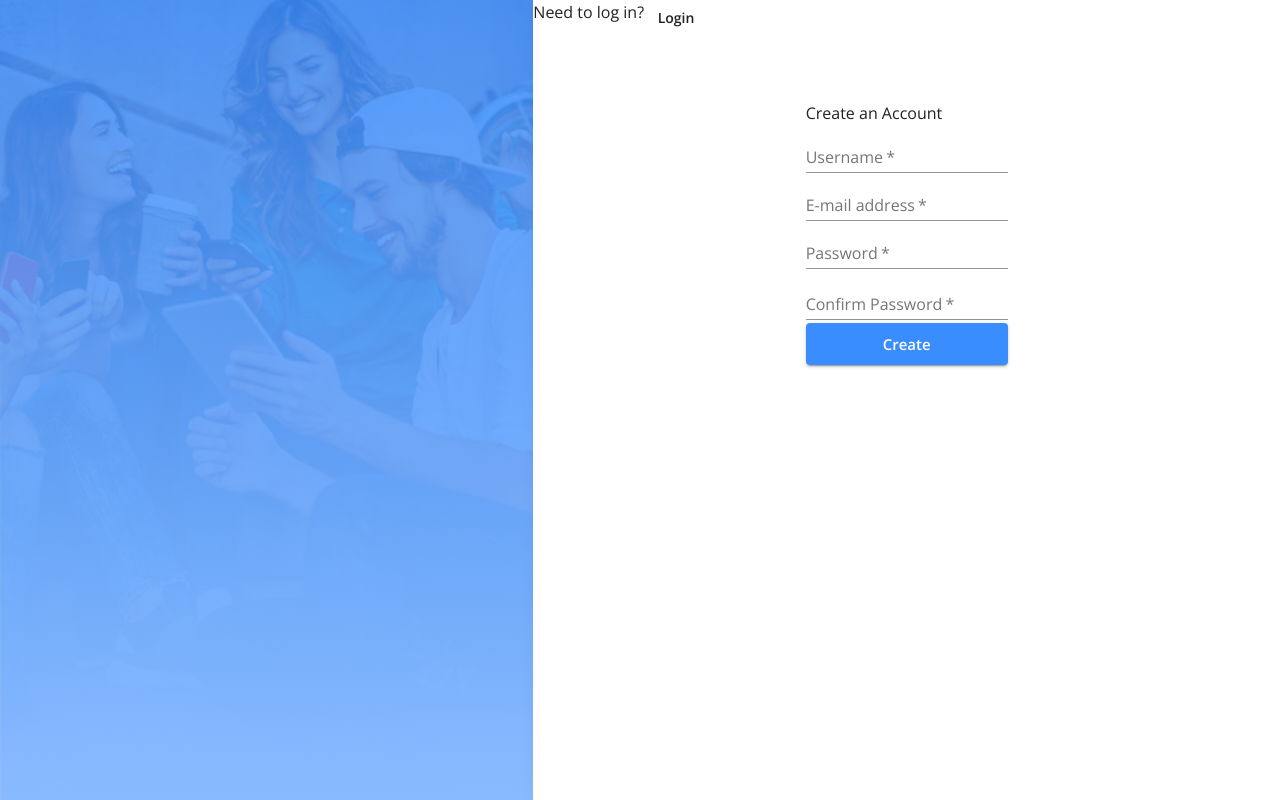
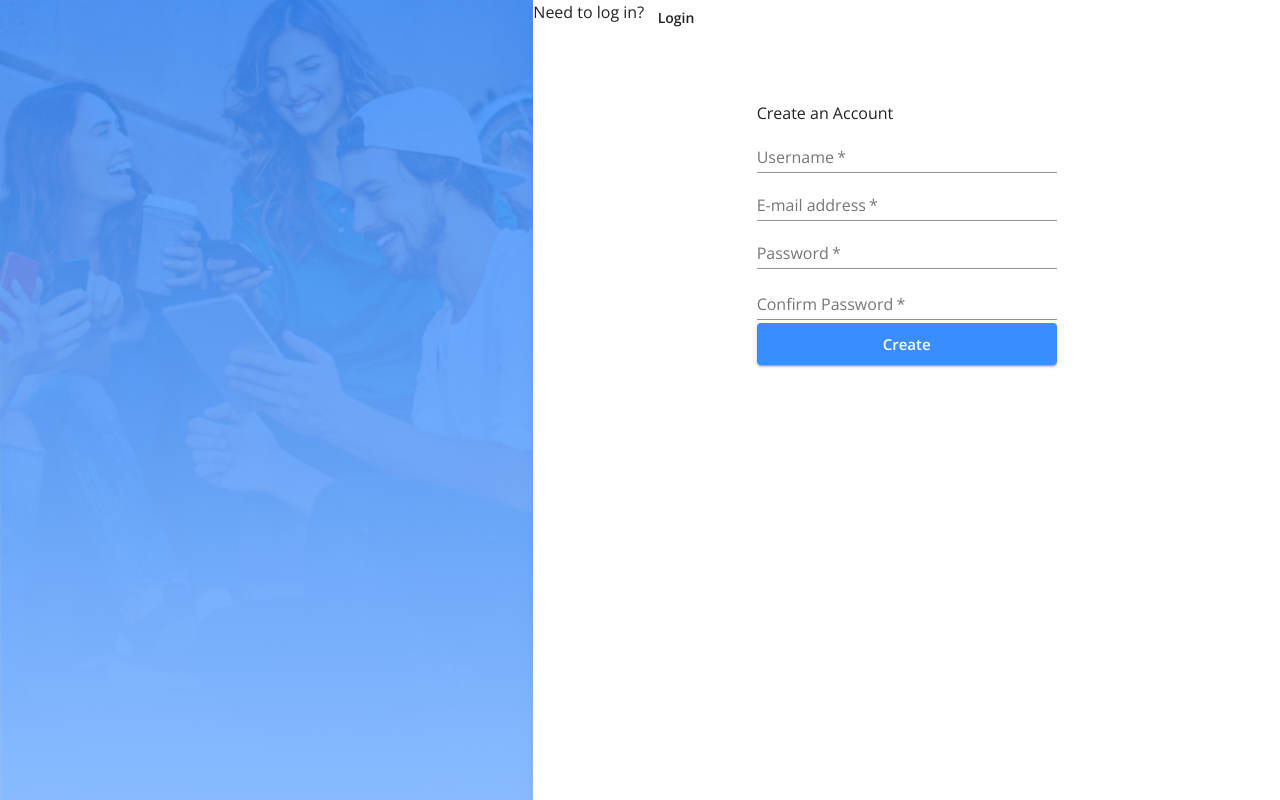
Before and after one commit to deliaconstantino/messenger-app, a React (Create React App) app in the folder client/: page / in a window 1280 px wide. Built offline with nearby package versions, Linux system fonts and the light colour scheme; no server answers.

Commit message:
overrode default theme for Input width

```diff
--- a/client/src/themes/theme.js
+++ b/client/src/themes/theme.js
@@ -13,7 +13,8 @@ export const theme = createTheme({
   overrides: {
     MuiInput: {
       input: {
-        fontWeight: "bold"
+        fontWeight: "bold",
+        minWidth: "300px"
       }
     }
   },
```
